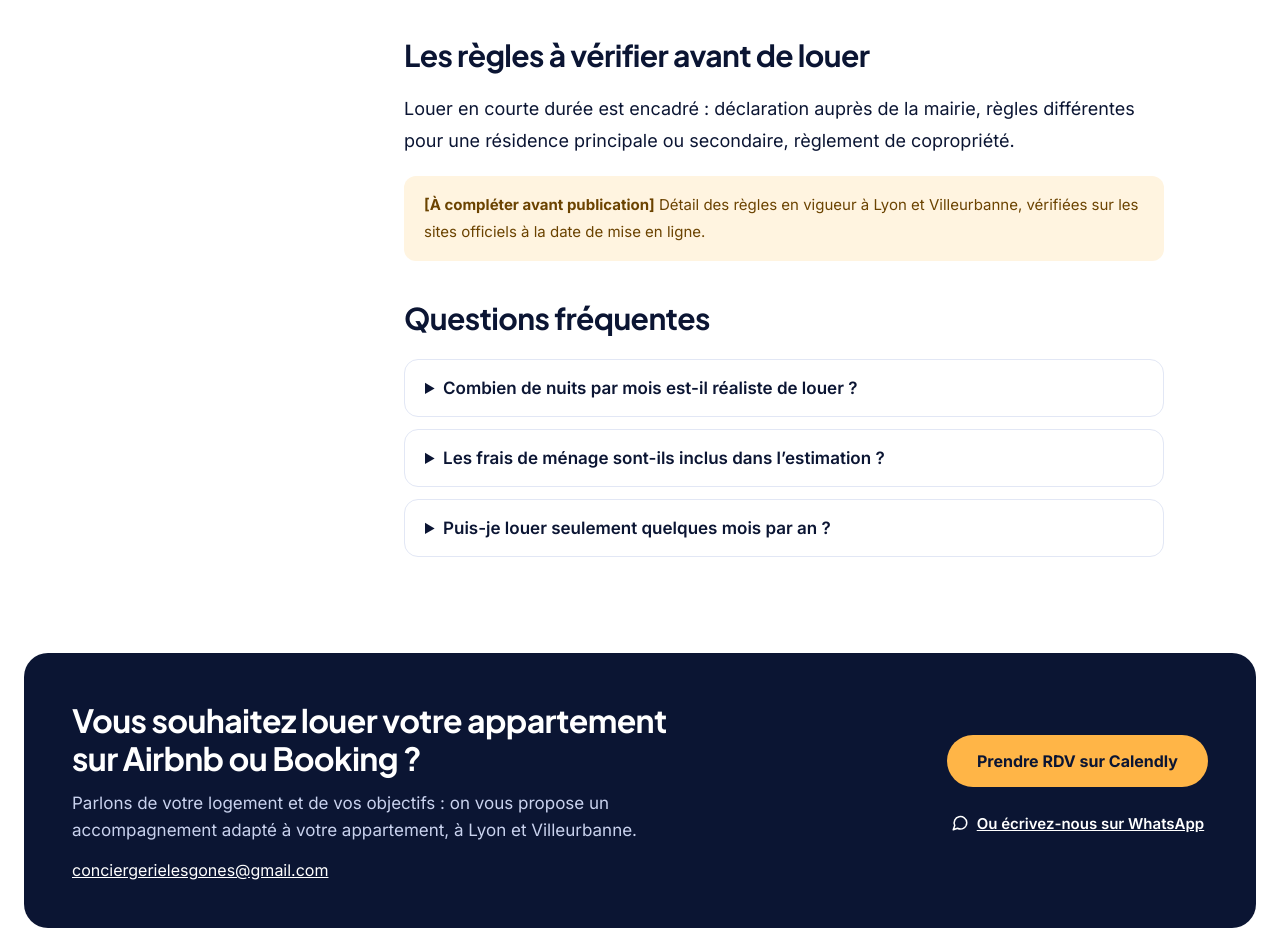
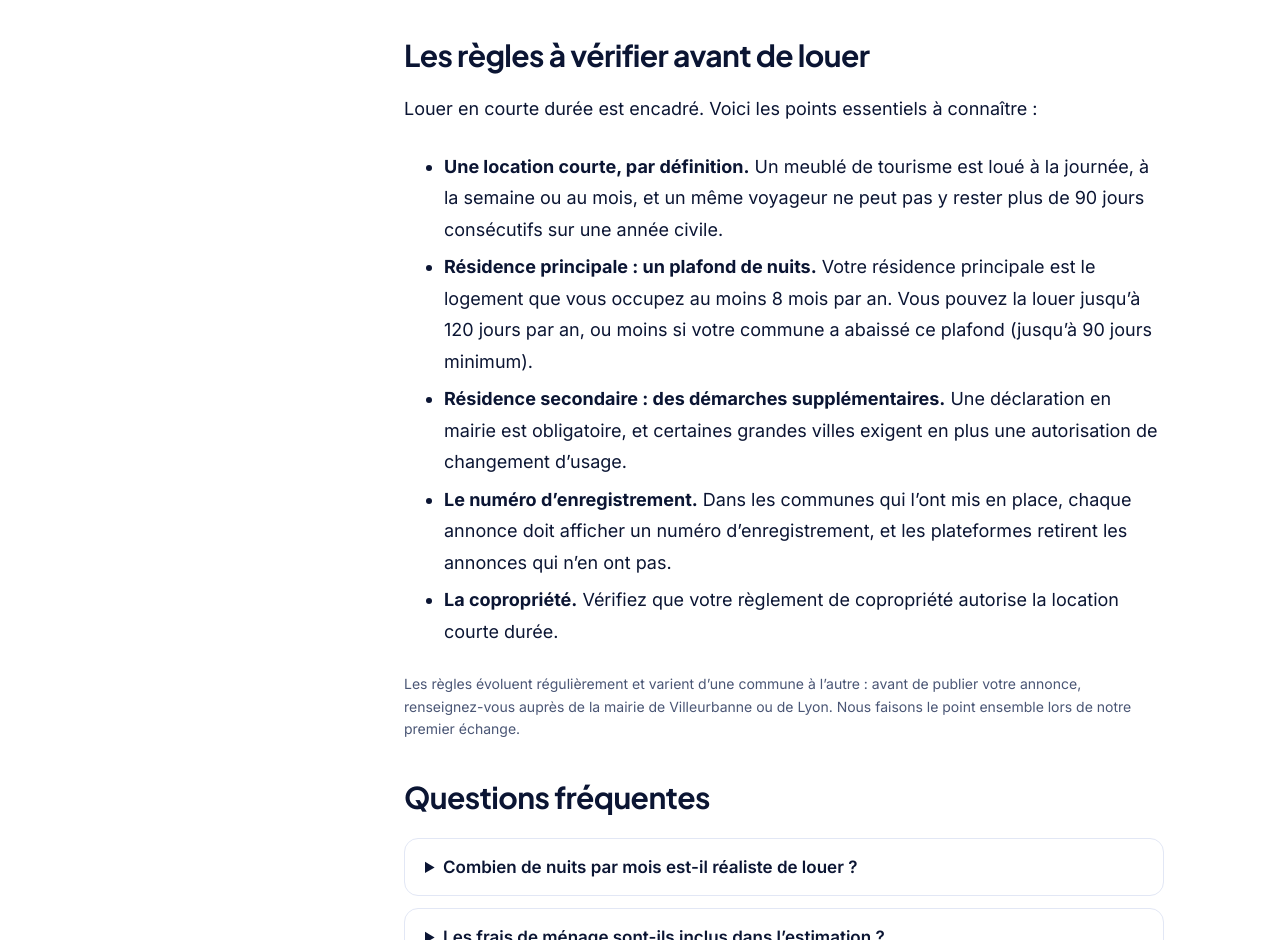
Before and after one commit to conciergerielesgones-stack/conciergerie-les-gones, an Astro site: page /articles/combien-rapporte-un-t2-airbnb-villeurbanne in a window 1280 px wide. Shown: the part 2654-3594 px from the top of the page. Built offline with nearby package versions, Linux system fonts and the light colour scheme; Astro itself is replaced by a stand-in of ours.

Commit message:
Articles : règles rédigées, plus de mention à compléter

```diff
--- a/src/pages/articles/combien-rapporte-un-t2-airbnb-villeurbanne.md
+++ b/src/pages/articles/combien-rapporte-un-t2-airbnb-villeurbanne.md
@@ -55,6 +55,12 @@ Avec les hypothèses de notre simulateur pour un T2 dans le quartier Gratte-Ciel
 
 ## Les règles à vérifier avant de louer
 
-Louer en courte durée est encadré : déclaration auprès de la mairie, règles différentes pour une résidence principale ou secondaire, règlement de copropriété.
+Louer en courte durée est encadré. Voici les points essentiels à connaître :
 
-<p class="todo"><strong>[À compléter avant publication]</strong> Détail des règles en vigueur à Lyon et Villeurbanne, vérifiées sur les sites officiels à la date de mise en ligne.</p>
+- **Une location courte, par définition.** Un meublé de tourisme est loué à la journée, à la semaine ou au mois, et un même voyageur ne peut pas y rester plus de 90 jours consécutifs sur une année civile.
+- **Résidence principale : un plafond de nuits.** Votre résidence principale est le logement que vous occupez au moins 8 mois par an. Vous pouvez la louer jusqu’à 120 jours par an, ou moins si votre commune a abaissé ce plafond (jusqu’à 90 jours minimum).
+- **Résidence secondaire : des démarches supplémentaires.** Une déclaration en mairie est obligatoire, et certaines grandes villes exigent en plus une autorisation de changement d’usage.
+- **Le numéro d’enregistrement.** Dans les communes qui l’ont mis en place, chaque annonce doit afficher un numéro d’enregistrement, et les plateformes retirent les annonces qui n’en ont pas.
+- **La copropriété.** Vérifiez que votre règlement de copropriété autorise la location courte durée.
+
+<p class="note">Les règles évoluent régulièrement et varient d’une commune à l’autre : avant de publier votre annonce, renseignez-vous auprès de la mairie de Villeurbanne ou de Lyon. Nous faisons le point ensemble lors de notre premier échange.</p>
```
Also changed, not shown: src/pages/articles/maximiser-revenus-appartement-villeurbanne-airbnb-booking.md (+1 -1 lines).
